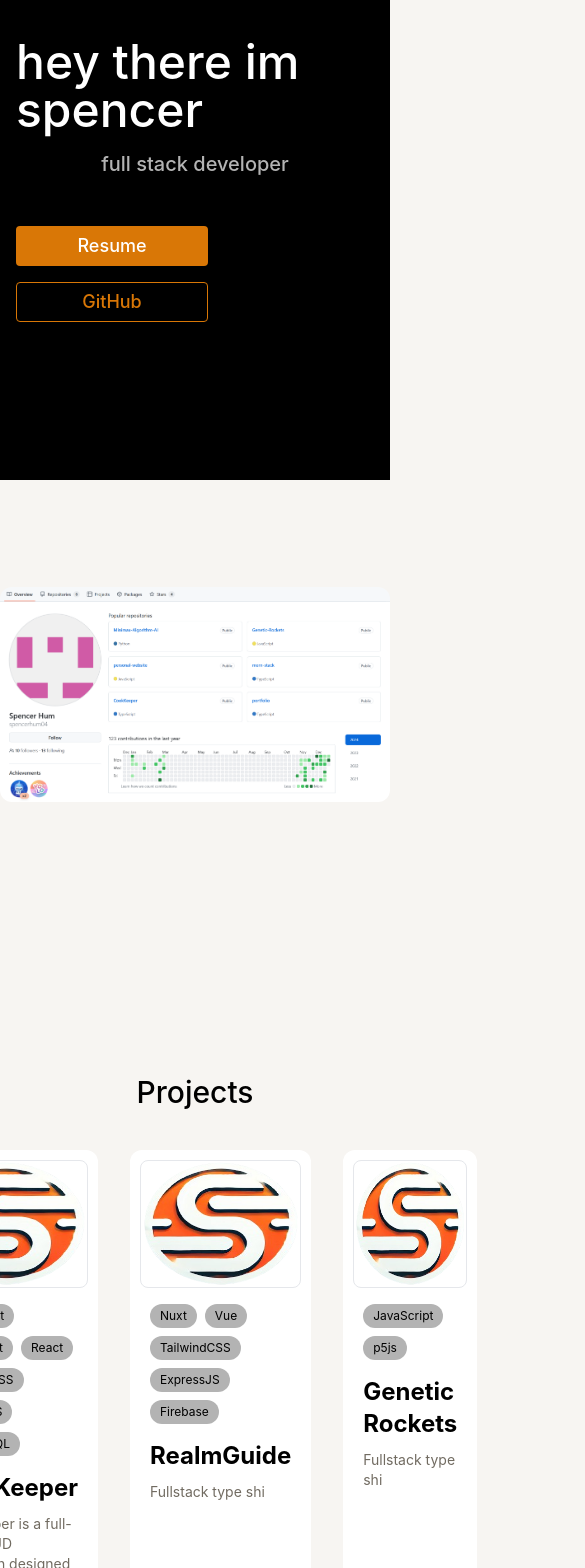
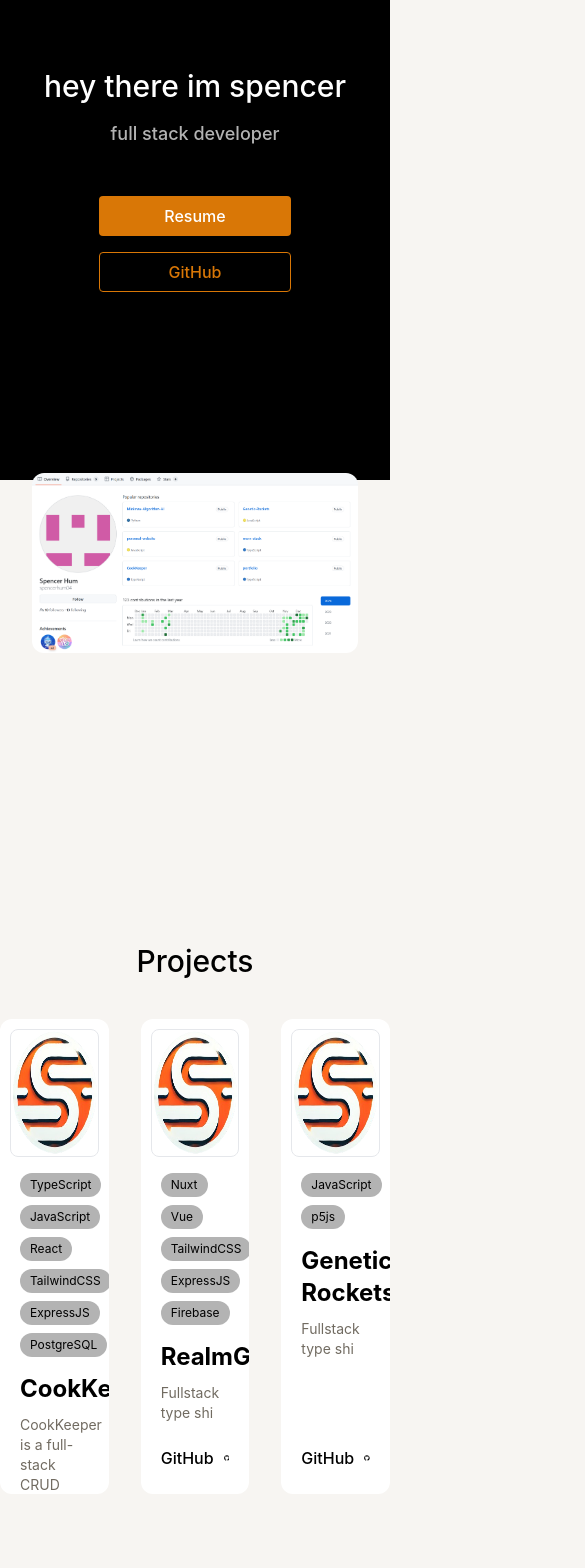
Before and after one commit to spencerhum04/portfolio, a React (Vite) app: page / in a window 390 px wide. Shown: the part 120-1688 px from the top of the page, 585 px wide, since content can reach past the window. Built offline with nearby package versions, Linux system fonts and the light colour scheme.

Commit message:
fix: responsiveness

```diff
--- a/src/components/Footer/Footer.tsx
+++ b/src/components/Footer/Footer.tsx
@@ -1,5 +1,5 @@
 export default function Footer() {
     return (
-        <div className="w-full text-white text-center text-sm bg-black py-4">Copyright 2024 Spencer Hum. All rights reserved.</div>
+        <div className="w-full text-black text-center text-sm py-4">Copyright 2024 Spencer Hum. All rights reserved.</div>
     )
 }
--- a/src/components/NavBar/NavBar.tsx
+++ b/src/components/NavBar/NavBar.tsx
@@ -60,9 +60,9 @@ export default function NavBar({ projectsRef, experienceRef, contactRef } : { pr
                 </div>
                 {menu && (
                     <div className={`absolute left-0 w-full bg-black text-white flex flex-col gap-y-4 p-6 transition-all duration-300 ${scroll ? "top-16" : "top-24"}`}>
-                        <button className="font-medium" onClick={() => handleSection(projectsRef)}>Projects</button>
-                        <button className="font-medium" onClick={() => handleSection(experienceRef)}>Experience</button>
-                        <button className="font-medium" onClick={() => handleSection(contactRef)}>Contact</button>
+                        <button className="font-medium text-left" onClick={() => handleSection(projectsRef)}>Projects</button>
+                        <button className="font-medium text-left" onClick={() => handleSection(experienceRef)}>Experience</button>
+                        <button className="font-medium text-left" onClick={() => handleSection(contactRef)}>Contact</button>
                     </div>
                 )}
             </div>
--- a/src/sections/contact.tsx
+++ b/src/sections/contact.tsx
@@ -1,6 +1,6 @@
 export default function Contact() {
     return (
-        <div className="py-20 h-[1000px]">
+        <div className="py-20 h-[1000px] overflow-hidden">
             <div className="text-3xl font-medium text-center">Contact</div>
             <div className="flex flex-row gap-x-80 mt-10">
                 <div className="text-lg font-medium">Email: 21seh19@queensu.ca</div>
--- a/src/sections/experience.tsx
+++ b/src/sections/experience.tsx
@@ -1,8 +1,8 @@
 export default function Experience() {
     return (
-        <div className="py-20 h-[1000px]">
+        <div className="py-20 h-[1000px] overflow-hidden">
             <div className="text-3xl font-medium text-center">Experience</div>
-            <div className="flex flex-row gap-x-80 mt-10">
+            <div className="flex flex-row mt-10">
                 <div className="text-xl font-medium">Canada Computers & Electronics</div>
                 <div className="text-lg font-medium">Sept. 2024 - Dec. 2024</div>
             </div>
--- a/src/sections/hero.tsx
+++ b/src/sections/hero.tsx
@@ -20,17 +20,17 @@ export default function Hero() {
 
     return (
         <div>
-            <div className="fixed top-0 left-0 w-full h-[600px] bg-black text-white flex flex-col items-center justify-center px-4" style={{ opacity }}>
-                <div className="text-5xl font-medium">hey there im spencer</div>
-                <div className="text-xl text-subgray font-medium mt-4">full stack developer</div>
-                <div className="flex flex-wrap items-center gap-x-8 gap-y-4 mt-12 text-center text-lg font-medium">
-                    <a href="/Spencer Hum - Resume.pdf" target="_blank" rel="noopener noreferrer" className="flex flex-col justify-center text-white w-48 h-10 bg-amber-600 hover:bg-amber-700 rounded">Resume</a>
-                    <a href="https://github.com/spencerhum04" target="_blank" rel="noopener noreferrer" className="flex flex-col justify-center text-amber-600 w-48 h-10 border border-amber-600 hover:bg-amber-950 rounded">GitHub</a>
+            <div className="fixed w-full h-[600px] bg-black text-white flex flex-col items-center justify-center text-center px-8" style={{ opacity }}>
+                <div className="text-3xl lg:text-5xl font-medium">hey there im spencer</div>
+                <div className="text-lg lg:text-xl text-subgray font-medium mt-4">full stack developer</div>
+                <div className="w-full flex flex-wrap justify-center gap-x-8 gap-y-4 mt-12 font-medium">
+                    <a href="/Spencer Hum - Resume.pdf" target="_blank" rel="noopener noreferrer" className="place-content-center text-white w-full max-w-48 h-10 bg-amber-600 hover:bg-amber-700 rounded">Resume</a>
+                    <a href="https://github.com/spencerhum04" target="_blank" rel="noopener noreferrer" className="place-content-center text-amber-600 w-full max-w-48 h-10 border border-amber-600 hover:bg-amber-950 rounded">GitHub</a>
                 </div>
             </div>
-            <div className="relative flex flex-col items-center justify-center pt-[514.3px] z-40" style={{ pointerEvents: opacity > 0 ? "none" : "auto" }}>
+            <div className="relative flex flex-col items-center justify-center pt-[383px] sm:pt-[437.3px] md:pt-[467.3px] lg:pt-[514.3px] z-40 px-8" style={{ pointerEvents: opacity > 0 ? "none" : "auto" }}>
                 <div className="h-[600px] flex items-center justify-center">
-                    <img src={profile} className="w-[900px] rounded-xl" />
+                    <img src={profile} className="w-full max-w-[900px] rounded-xl" />
                 </div>
             </div>
         </div>
--- a/src/sections/projects.tsx
+++ b/src/sections/projects.tsx
@@ -8,11 +8,11 @@ const projects = [
 
 export default function Projects() {
     return (
-        <div className="flex flex-col py-20">
+        <div className="flex flex-col py-20 overflow-hidden">
             <div className="text-3xl font-medium text-center">Projects</div>
             <div className="flex flex-row gap-x-8 justify-center items-center mt-10">
                 {projects.map((project, index) => (
-                    <div key={index} className="bg-white w-[350px] h-[475px] rounded-xl px-2.5 pt-2.5 pb-6 flex flex-col justify-between relative">
+                    <div key={index} className="bg-white w-[350px] h-[475px] rounded-xl px-2.5 pt-2.5 pb-6 flex flex-col justify-between relative overflow-hidden">
                         <div className="flex flex-col">
                             <img src={project.image} className="rounded-lg w-full h-32 border" />
                             <div className="px-2.5 py-4">
```
